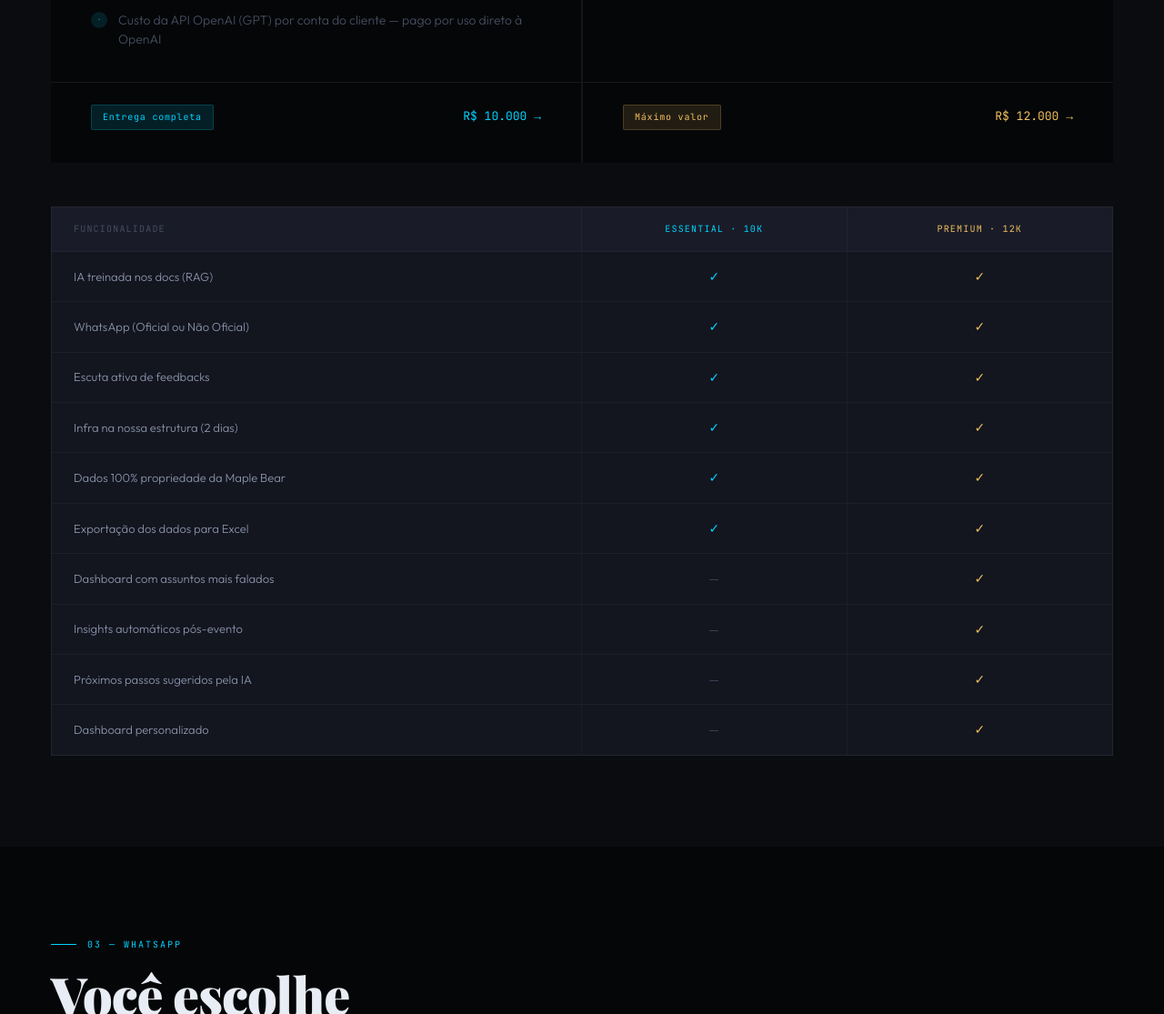
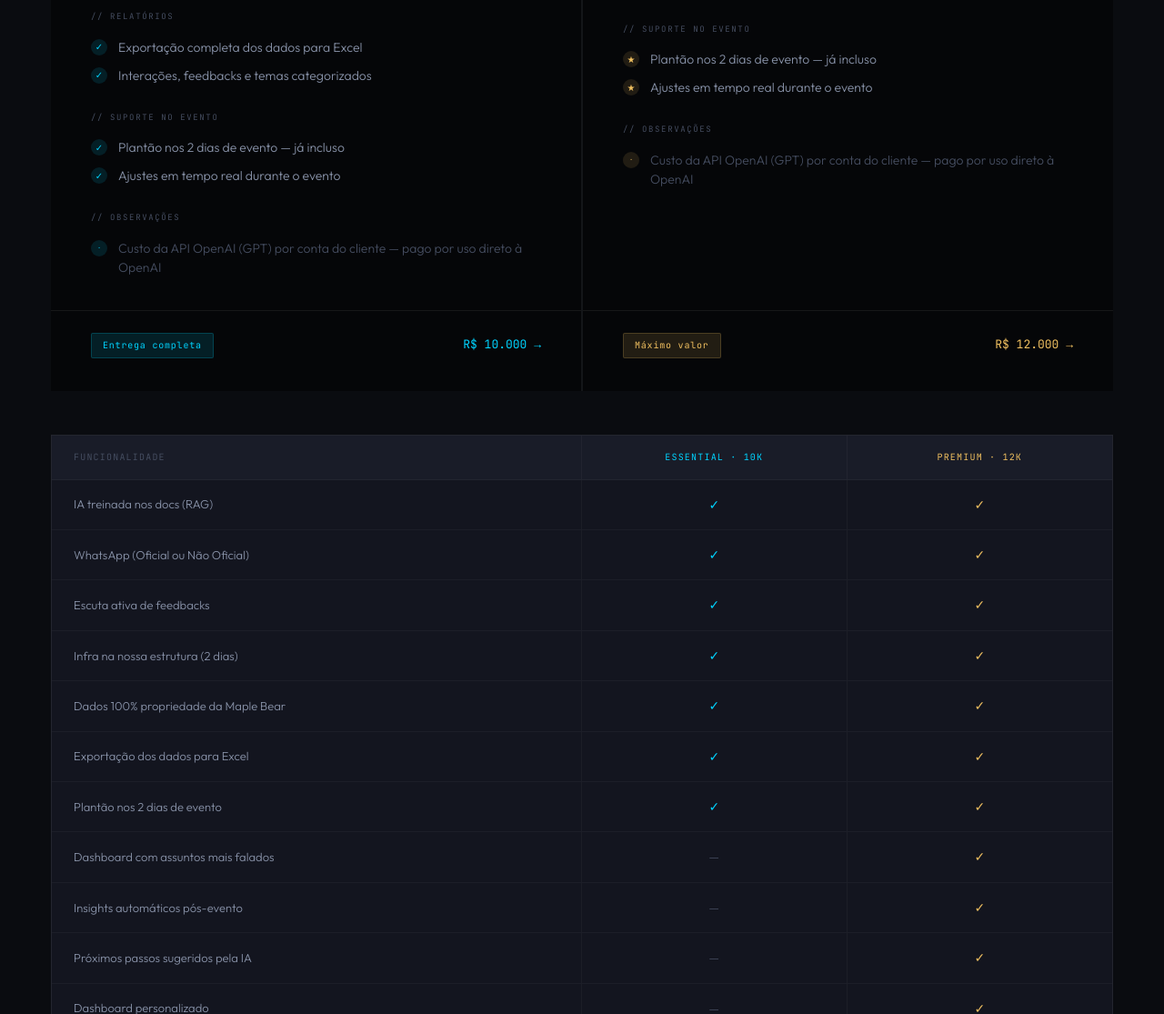
Before and after one commit to felipekarimata/proposta-maplebear, a plain HTML site: page index.html in a window 1280 px wide. Shown: the part 3123-4238 px from the top of the page at 91% size. Drawn offline with nearby package versions, Linux system fonts and the light colour scheme.

Commit message:
Update index.html

```diff
--- a/index.html
+++ b/index.html
@@ -690,6 +690,14 @@ h2.sec-title{
         Toda informação coletada no evento — feedbacks, dores, sugestões dos franqueados — pertence 100% à Maple Bear. A infraestrutura roda na nossa estrutura por até 2 dias sem custo adicional de infra. Após esse período, definimos a melhor solução juntos.
       </div>
     </div>
+
+    <div class="deadline-box reveal" style="margin-top:16px;background:rgba(52,211,153,0.04);border-color:rgba(52,211,153,0.2);">
+      <div class="db-icon">🛠️</div>
+      <div class="db-text" style="color:var(--text2);">
+        <strong style="color:var(--green);">Suporte em tempo real durante os 2 dias de evento — já incluso</strong>
+        Fico de plantão durante todo o evento. Qualquer ajuste, correção ou melhoria que surgir na hora — resposta da IA, fluxo do bot, algo que precise ser alterado — resolvo imediatamente, sem custo adicional. Você não fica na mão durante o evento.
+      </div>
+    </div>
   </div>
 </section>
 
@@ -742,6 +750,12 @@ h2.sec-title{
             <li><span class="fi">✓</span>Interações, feedbacks e temas categorizados</li>
           </ul>
 
+          <div class="plan-section-title">// Suporte no Evento</div>
+          <ul class="feature-list">
+            <li><span class="fi">✓</span>Plantão nos 2 dias de evento — já incluso</li>
+            <li><span class="fi">✓</span>Ajustes em tempo real durante o evento</li>
+          </ul>
+
           <div class="plan-section-title">// Observações</div>
           <ul class="feature-list">
             <li><span class="fi">·</span><span style="color:var(--text3);">Custo da API OpenAI (GPT) por conta do cliente — pago por uso direto à OpenAI</span></li>
@@ -788,6 +802,12 @@ h2.sec-title{
             <li><span class="fi">★</span>Próximos passos sugeridos pela IA</li>
             <li><span class="fi">★</span>Dashboard personalizado conforme a necessidade da Maple Bear</li>
             <li><span class="fi">★</span>Análise do que daria para fazer com base nos docs enviados</li>
+          </ul>
+
+          <div class="plan-section-title">// Suporte no Evento</div>
+          <ul class="feature-list">
+            <li><span class="fi">★</span>Plantão nos 2 dias de evento — já incluso</li>
+            <li><span class="fi">★</span>Ajustes em tempo real durante o evento</li>
           </ul>
 
           <div class="plan-section-title">// Observações</div>
@@ -839,6 +859,11 @@ h2.sec-title{
       </div>
       <div class="compare-row">
         <div class="compare-cell">Exportação dos dados para Excel</div>
+        <div class="compare-cell c1-col"><span class="chk yes-c">✓</span></div>
+        <div class="compare-cell c2-col"><span class="chk yes-g">✓</span></div>
+      </div>
+      <div class="compare-row">
+        <div class="compare-cell">Plantão nos 2 dias de evento</div>
         <div class="compare-cell c1-col"><span class="chk yes-c">✓</span></div>
         <div class="compare-cell c2-col"><span class="chk yes-g">✓</span></div>
       </div>
```
